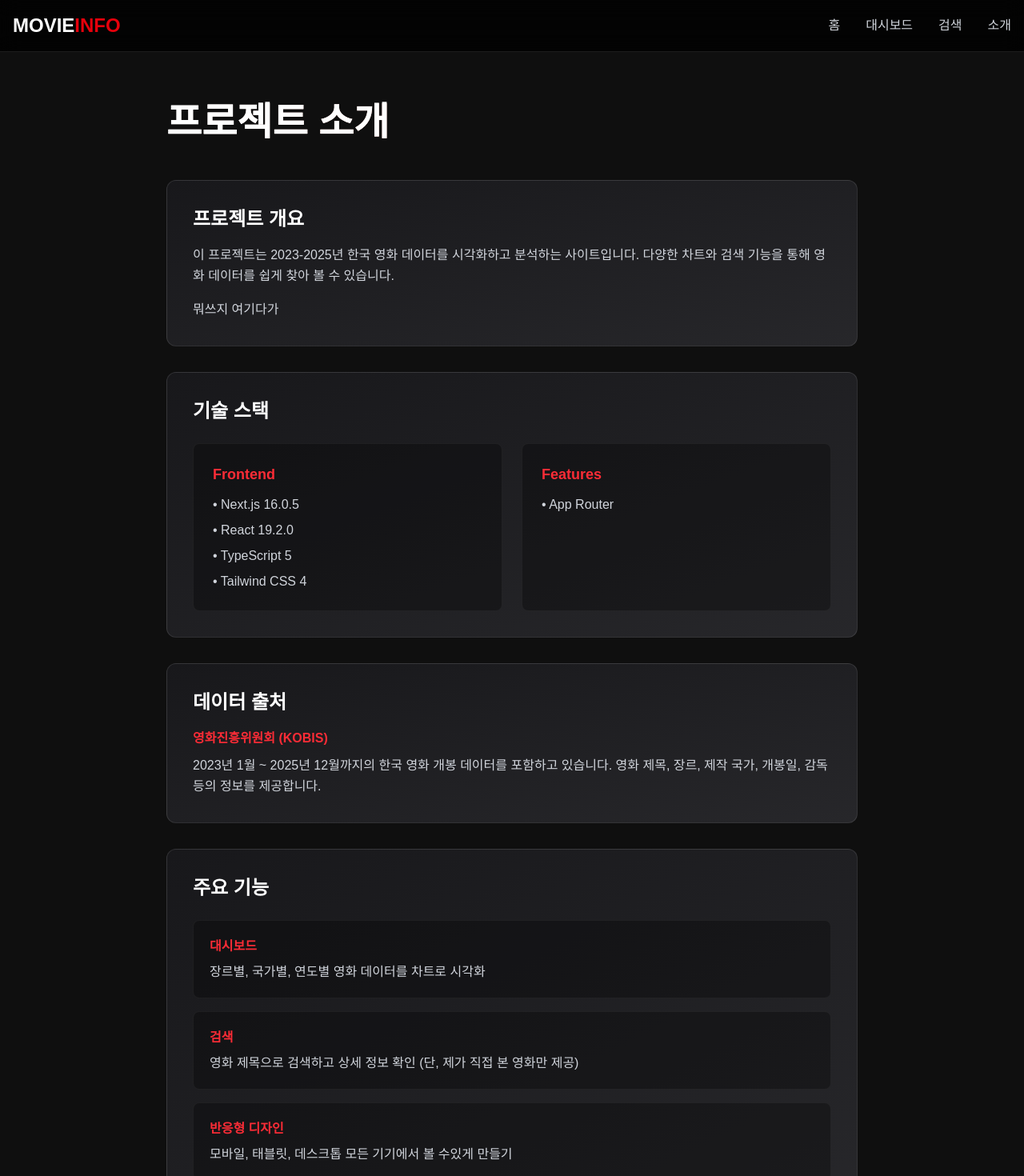
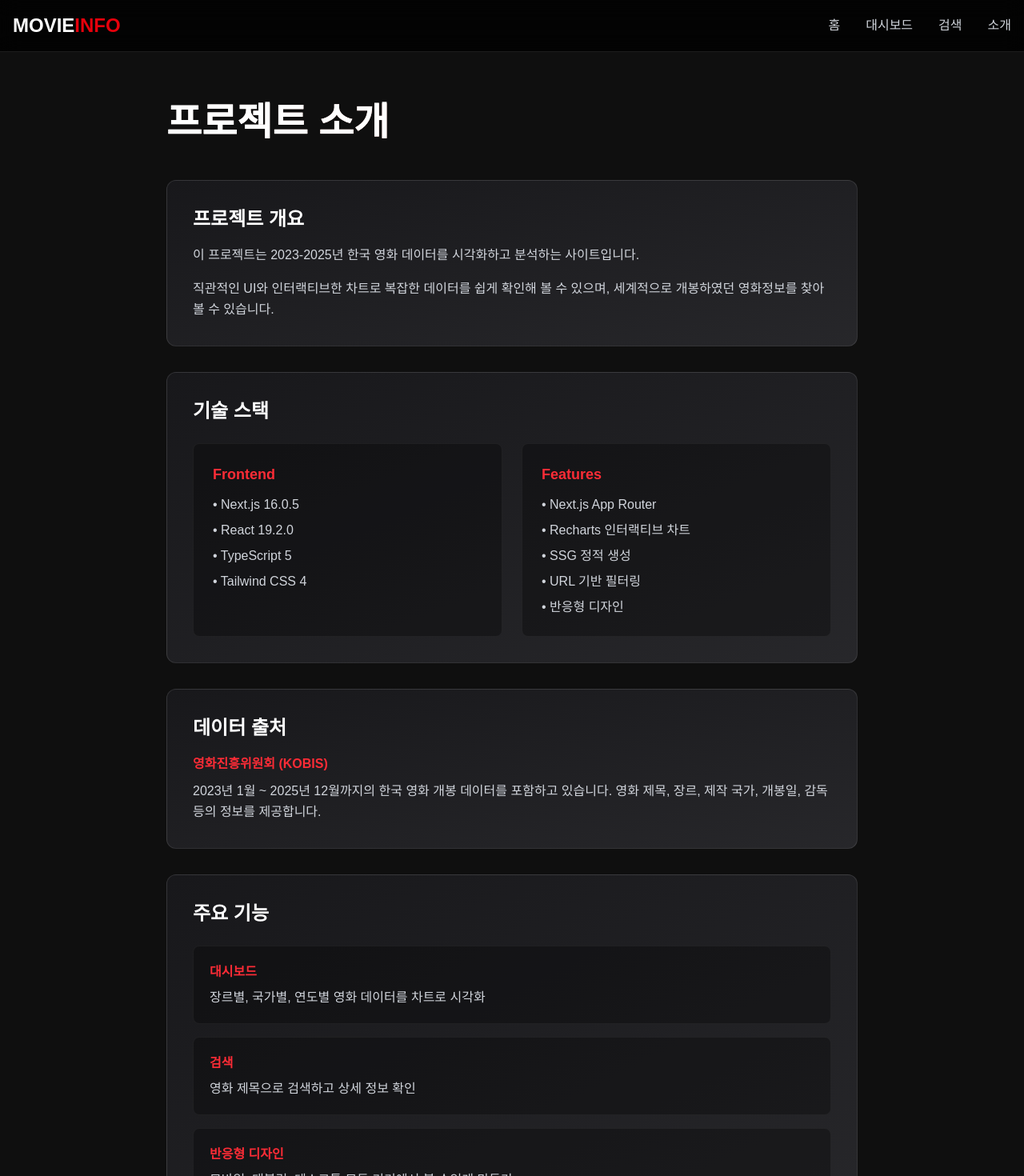
Before and after one commit to minecoby/movie_info_site, a Next.js app: page /about in a window 1280 px wide. Shown: the top 1470 px of the page at 80% size. Built offline with nearby package versions, Linux system fonts and the light colour scheme.

Commit message:
Update page.tsx

```diff
--- a/app/about/page.tsx
+++ b/app/about/page.tsx
@@ -9,10 +9,10 @@ export default function AboutPage() {
           <h2 className="text-xl sm:text-2xl font-bold mb-3 sm:mb-4 text-white">프로젝트 개요</h2>
           <p className="text-gray-300 leading-relaxed mb-4">
             이 프로젝트는 2023-2025년 한국 영화 데이터를 시각화하고 분석하는 사이트입니다.
-            다양한 차트와 검색 기능을 통해 영화 데이터를 쉽게 찾아 볼 수 있습니다.
           </p>
           <p className="text-gray-300 leading-relaxed">
-            뭐쓰지 여기다가
+            직관적인 UI와 인터랙티브한 차트로 복잡한 데이터를 쉽게 확인해 볼 수 있으며,
+            세계적으로 개봉하였던 영화정보를 찾아볼 수 있습니다.
           </p>
         </section>
 
@@ -32,7 +32,11 @@ export default function AboutPage() {
             <div className="bg-black/30 p-5 sm:p-6 rounded-lg border border-white/5">
               <h3 className="font-semibold text-red-500 mb-3 text-base sm:text-lg">Features</h3>
               <ul className="space-y-2 text-gray-300">
-                <li>• App Router</li>
+                <li>• Next.js App Router</li>
+                <li>• Recharts 인터랙티브 차트</li>
+                <li>• SSG 정적 생성</li>
+                <li>• URL 기반 필터링</li>
+                <li>• 반응형 디자인</li>
               </ul>
             </div>
           </div>
@@ -60,7 +64,7 @@ export default function AboutPage() {
             </div>
             <div className="bg-black/30 p-5 rounded-lg border border-white/5">
               <h3 className="font-semibold text-red-500 mb-2">검색</h3>
-              <p className="text-gray-300">영화 제목으로 검색하고 상세 정보 확인 (단, 제가 직접 본 영화만 제공)</p>
+              <p className="text-gray-300">영화 제목으로 검색하고 상세 정보 확인</p>
             </div>
             <div className="bg-black/30 p-5 rounded-lg border border-white/5">
               <h3 className="font-semibold text-red-500 mb-2">반응형 디자인</h3>
```
